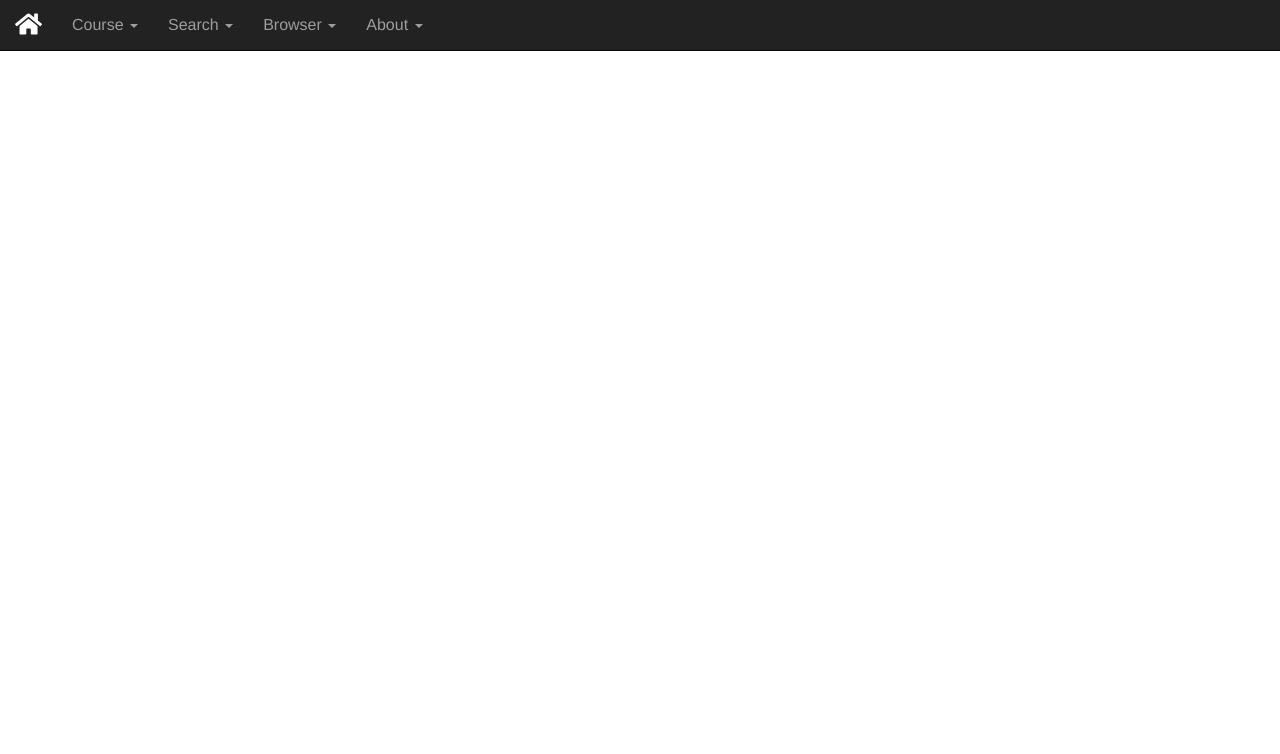
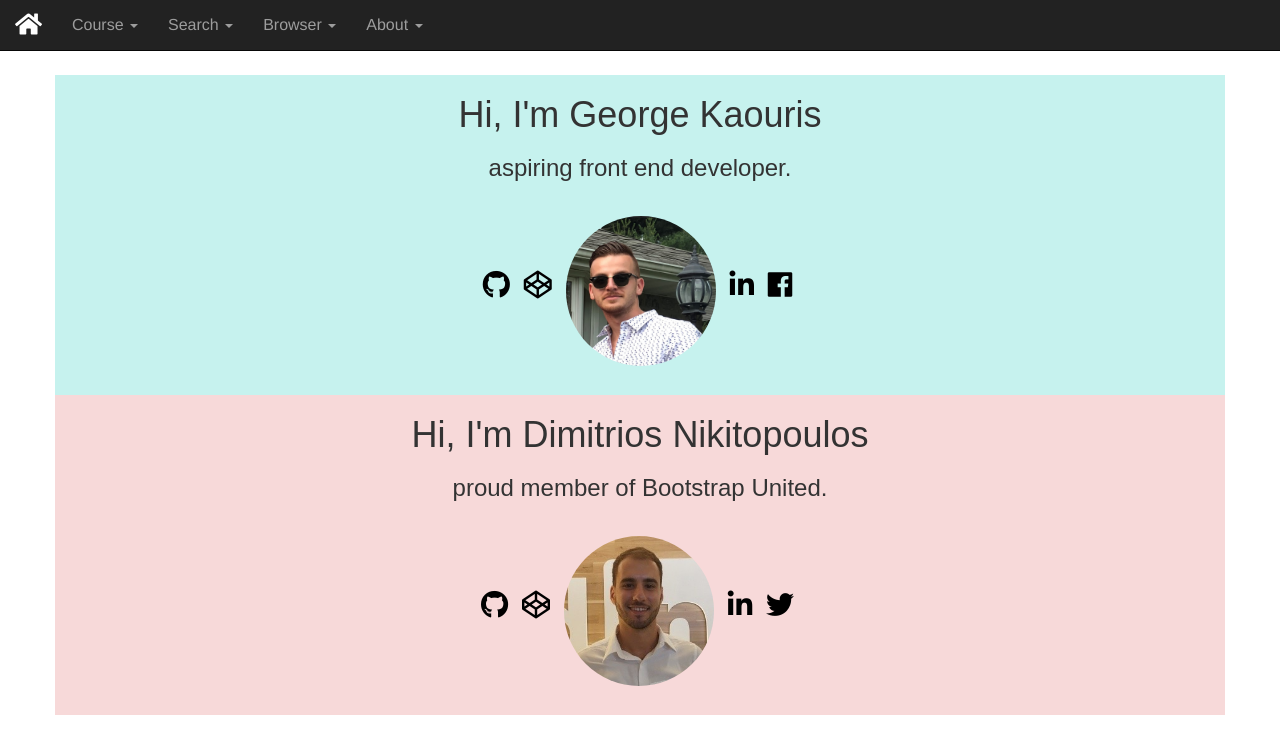
Before and after one commit to dimitronikito/SARA, a Node server app: page /student-developers in a window 1280 px wide. Shown: the top 754 px of the page. Run offline with Node 20, Linux system fonts and the light colour scheme; some libraries are stand-ins or nearby versions.

Commit message:
about us page added

```diff
--- a/package.json
+++ b/package.json
@@ -3,6 +3,7 @@
     "main": "server.js",
     "dependencies": {
         "ejs": "^2.5.5",
-        "express": "^4.6.1"
+        "express": "^4.6.1",
+        "nodemon": "^1.18.10"
     }
 }
--- a/public/css/style.css
+++ b/public/css/style.css
@@ -5,6 +5,8 @@ body {
 nav {
   font-size:18px;
 }
+
+
 .dropdown a {
   font-size:16px;
 }
@@ -32,3 +34,77 @@ nav {
     width: 62%;
   }
 }
+
+.about{
+  padding-top: 30px;
+}
+
+.george, .dimitri{
+  height: 320px;
+  padding-left: 50px;
+  font-family: sans-serif;
+}
+
+.george{
+  background-color: #c6f2ee;
+}
+
+.dimitri{
+  background-color: #f7d9d9;
+}
+
+.github, .facebook, .codepen, .linkedin, .twitter{
+  color: black;
+}
+
+.twitter:hover{
+  animation: bounce 1s;
+}
+
+.github:hover{
+  animation: bounce 1s;
+}
+
+.facebook:hover{
+  animation: bounce 1s;
+}
+.codepen:hover{
+  animation: bounce 1s;
+}
+.linkedin:hover{
+  animation: bounce 1s;
+}
+
+.image{
+  border-radius: 50%;
+  width: 150px;
+  height: 150px;
+  border-style: solid 10px;
+}
+
+
+
+.list{
+  padding-top: 25px;
+}
+
+.hr{
+  color: black;
+}
+
+@keyframes bounce {
+	0%, 20%, 60%, 100% {
+		-webkit-transform: translateY(0);
+		transform: translateY(0);
+	}
+
+	40% {
+		-webkit-transform: translateY(-20px);
+		transform: translateY(-20px);
+	}
+
+	80% {
+		-webkit-transform: translateY(-10px);
+		transform: translateY(-10px);
+	}
+}
--- a/views/pages/About/student-developers.ejs
+++ b/views/pages/About/student-developers.ejs
@@ -2,10 +2,63 @@
 <html lang="en" dir="ltr">
   <head>
     <% include ../../partials/header %>
+    <link rel="stylesheet" href="style.css">
+    <link rel="stylesheet" href="https://maxcdn.bootstrapcdn.com/bootstrap/3.4.0/css/bootstrap.min.css">
+     <link rel="stylesheet" href="https://cdnjs.cloudflare.com/ajax/libs/animate.css/3.5.2/animate.min.css">
+    <link rel="stylesheet" href="https://use.fontawesome.com/releases/v5.7.2/css/all.css" integrity="sha384-fnmOCqbTlWIlj8LyTjo7mOUStjsKC4pOpQbqyi7RrhN7udi9RwhKkMHpvLbHG9Sr" crossorigin="anonymous">
   </head>
 
   <body data-spy="scroll" data-target=".navbar" data-offset="50">
     <%include ../../partials/nav %>
+
+
+    <div class= "container george">
+      <div class= "row">
+        <div class= "col-lg">
+           <h1 class= "text-center animated fadeInDown name"> Hi, I'm George Kaouris </h1>
+            <h3 class="text-center animated fadeInDown"> aspiring front end developer.</h3>
+            <div class= "pic animated fadeInDown text-center">
+              <div class= "container text-center">
+                <ul class= "list-inline text-center list">
+                  <li class = "github"><a href="https://github.com/gkaouris"><i class="fab fa-github fa-2x github"></i></li>
+                    <li class= "codepen"><a href="https://codepen.io/gkaouris/"><i class="fab fa-codepen fa-2x codepen"></i></li>
+                      <li class= "pic"><a href="#"><img src="/pictures/meee.png" class= "image"></li>
+                        <li class= "linkedin"><a href="https://www.linkedin.com/in/george-kaouris-4aa3b413a/"><i class="fab fa-linkedin-in fa-2x linkedin"></i></li>
+                          <li class= "facebook"><a href="https://www.facebook.com/george.kaouris"><i class="fab fa-facebook fa-2x facebook"></i></a></li>
+                      </ul>
+                    </div>
+          </div>
+        </div>
+      </div>
+    </div>
+
+
+
+    <div class= "container dimitri">
+          <div class= "row">
+            <div class= "col-lg">
+               <h1 class= "text-center animated fadeInDown name"> Hi, I'm Dimitrios Nikitopoulos </h1>
+                <h3 class="text-center animated fadeInDown"> proud member of Bootstrap United.</h3>
+                <div class= "pic animated fadeInDown">
+                  <div class= "container">
+                    <ul class= "list-inline text-center list">
+                      <li><a href="https://github.com/dimitronikito"><i class="fab fa-github fa-2x github"></i></li>
+                        <li><a href="https://codepen.io/dimitronikito/"><i class="fab fa-codepen fa-2x codepen"></i></li>
+                          <li><a href="#"><img src="/pictures/dimitri.jpg" class= "image"></li>
+                            <li><a href="https://www.linkedin.com/in/dimitrios-nikitopoulos-343404137/"><i class="fab fa-linkedin-in fa-2x linkedin"></i></li>
+                              <li><a href="https://twitter.com/dimitronikito"><i class="fab fa-twitter fa-2x twitter"></i></a></li>
+                          </ul>
+                        </div>
+              </div>
+            </div>
+          </div>
+        </div>
+
+
+
+
+
+
   </body>
 
   <footer>
```
Also changed, not shown: public/pictures/dimitri.jpg (added), public/pictures/meee.png (added), 1 other file.
